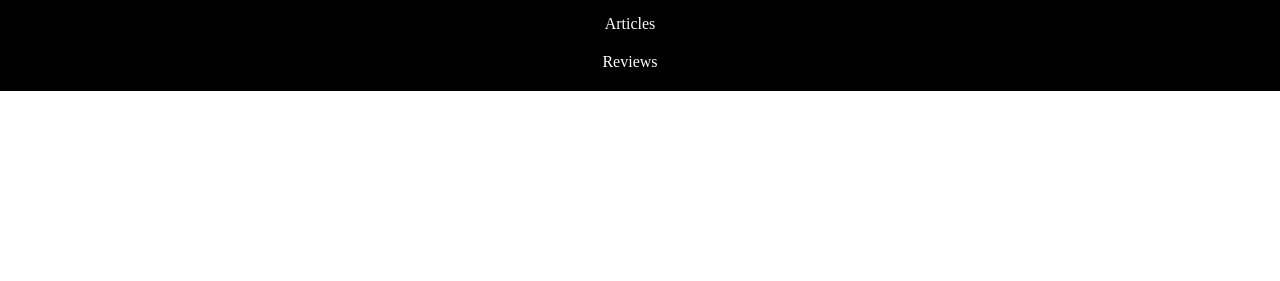
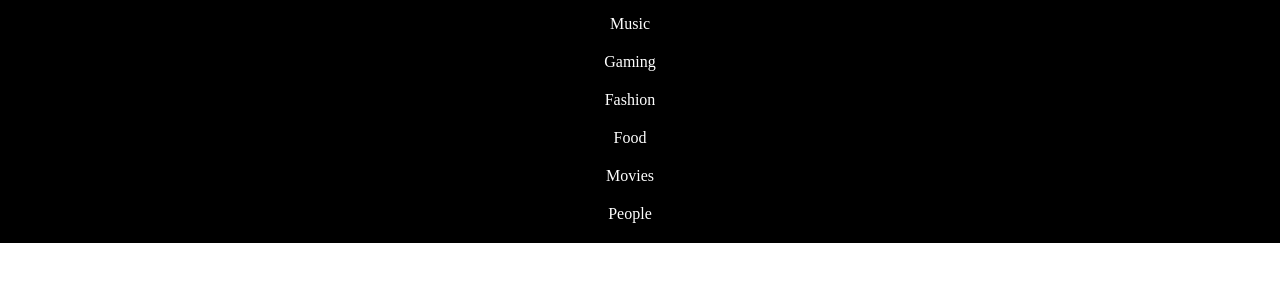
Before and after one commit to sbailey27/PracticeWebsite, a plain HTML site: page index.html in a window 1280 px wide. Both pictures are taken after a click on the element "menu". Shown: the part 35-316 px from the top of the page. Drawn offline with Linux system fonts and the light colour scheme.

Commit message:
navigation menu links updated

```diff
--- a/index.html
+++ b/index.html
@@ -17,10 +17,15 @@
             <div class="home">
                 <a href="./index.html">Everything Media</a>
             </div>
+            <!--Navigation Links -->
             <div class="nav_links">
                 <ul>
-                    <li><a href="./pages/articles.html">Articles</a></li>
-                    <li><a href="./pages/reviews.html">Reviews</a></li>
+                    <li><a href="./pages/articles.html">Music</a></li>
+                    <li><a href="./pages/reviews.html">Gaming</a></li>
+                    <li><a href="./pages/reviews.html">Fashion</a></li>
+                    <li><a href="./pages/reviews.html">Food</a></li>
+                    <li><a href="./pages/reviews.html">Movies</a></li>
+                    <li><a href="./pages/reviews.html">People</a></li>
                 </ul>
             </div>
             <!-- Menu Icon -->
--- a/style.css
+++ b/style.css
@@ -53,9 +53,11 @@
     position: absolute;
     top: 5px;
     right: 15px;
-    padding: 3px 3px 0px 3px;
+    padding: 3px 3px 0 3px;
     cursor: pointer;
 }
+
+
 
 /*.nav_bar
 {
```
